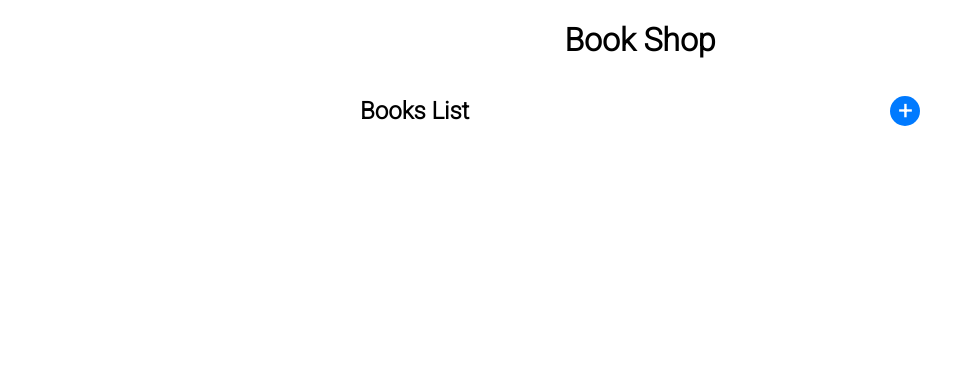
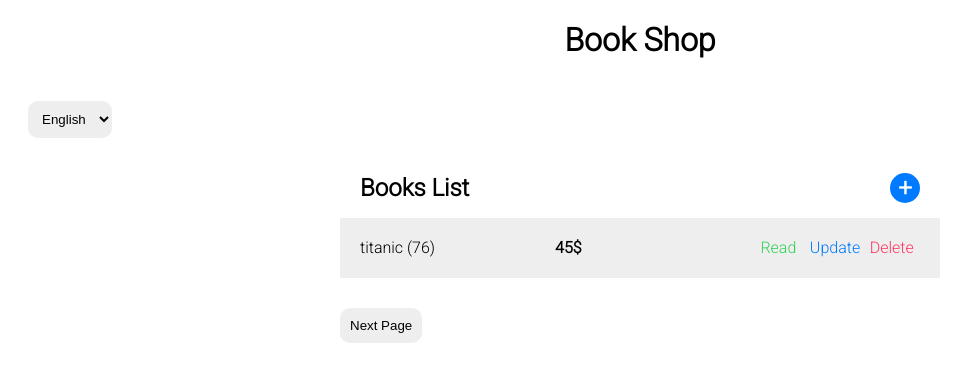
Before and after one commit to odedron100/Book---shop, a plain HTML site: page index.html in a window 1280 px wide. Shown: the whole page, without its empty margins (0-975 px from the left). Drawn offline with Linux system fonts and the light colour scheme.

Commit message:
Add files via upload

```diff
--- a/index.html
+++ b/index.html
@@ -9,15 +9,20 @@
   <title>Book - shop</title>
 </head>
 <body onload="init()">
-  <h1 class="title"> Book Shop </h1>
+  <h1 class="title" data-trans="title"> Book Shop </h1>
+   <select class="lang-change" onchange="onSetLang(this.value)">
+        <option value="en">English</option>
+        <option value="he">עברית</option>
+    </select>
   <div class="table-container">
     <div class="header-row row">
-      Books List
+      <span data-trans="book-list"> Books List </span>
       <div class="create-new-book" onclick="onAddBook()">+</div>
     </div>
     <div class="table-body">
 
     </div>
+    <button class="next-page" data-trans="next-page" onclick="onNextPage()">Next Page</button>
   </div>
 
   <div class="modal-overlay">
@@ -25,7 +30,7 @@
       <!-- <img src="" -->
       <div class="close-modal" onclick="closeModal()">❌</div>
       <h2></h2>
-      <div class="rate-count">rating:</div>
+      <div class="rate-count" data-trans="rating">rating:</div>
       <button class="minus-button rate-button" value="-" onclick="onClickRate(this)"> - </button>
       <button class="plus-button rate-button" value="+" onclick="onClickRate(this)"> + </button>
       <p class="summery"></p>
@@ -35,6 +40,7 @@
     </div>
   </div>
   <script src="js/util-service.js"></script>
+  <script src="js/translate-service.js"></script>
   <script src="js/storage-service.js"></script>
   <script src="js/book-service.js"></script>
   <script src="js/book-controller.js"></script>
```
